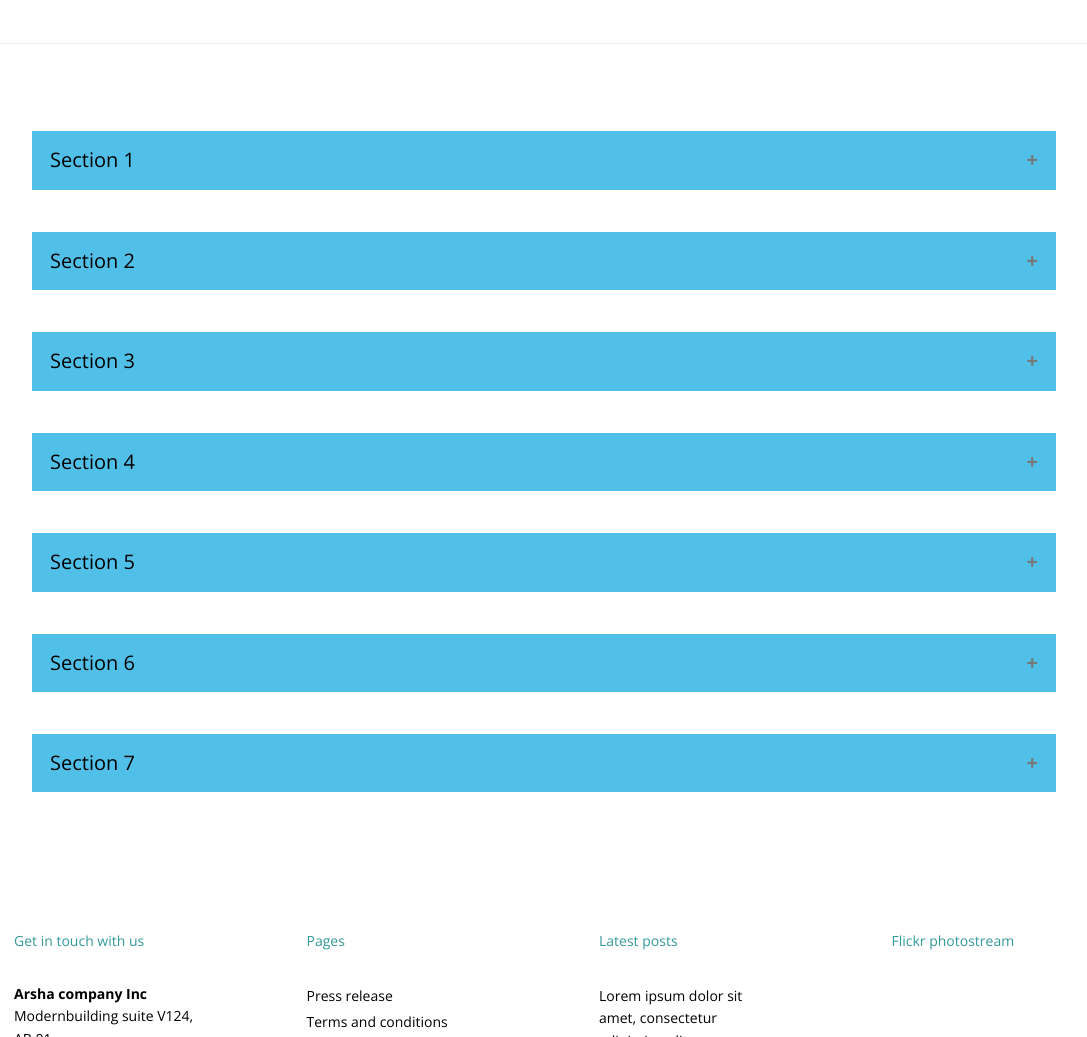
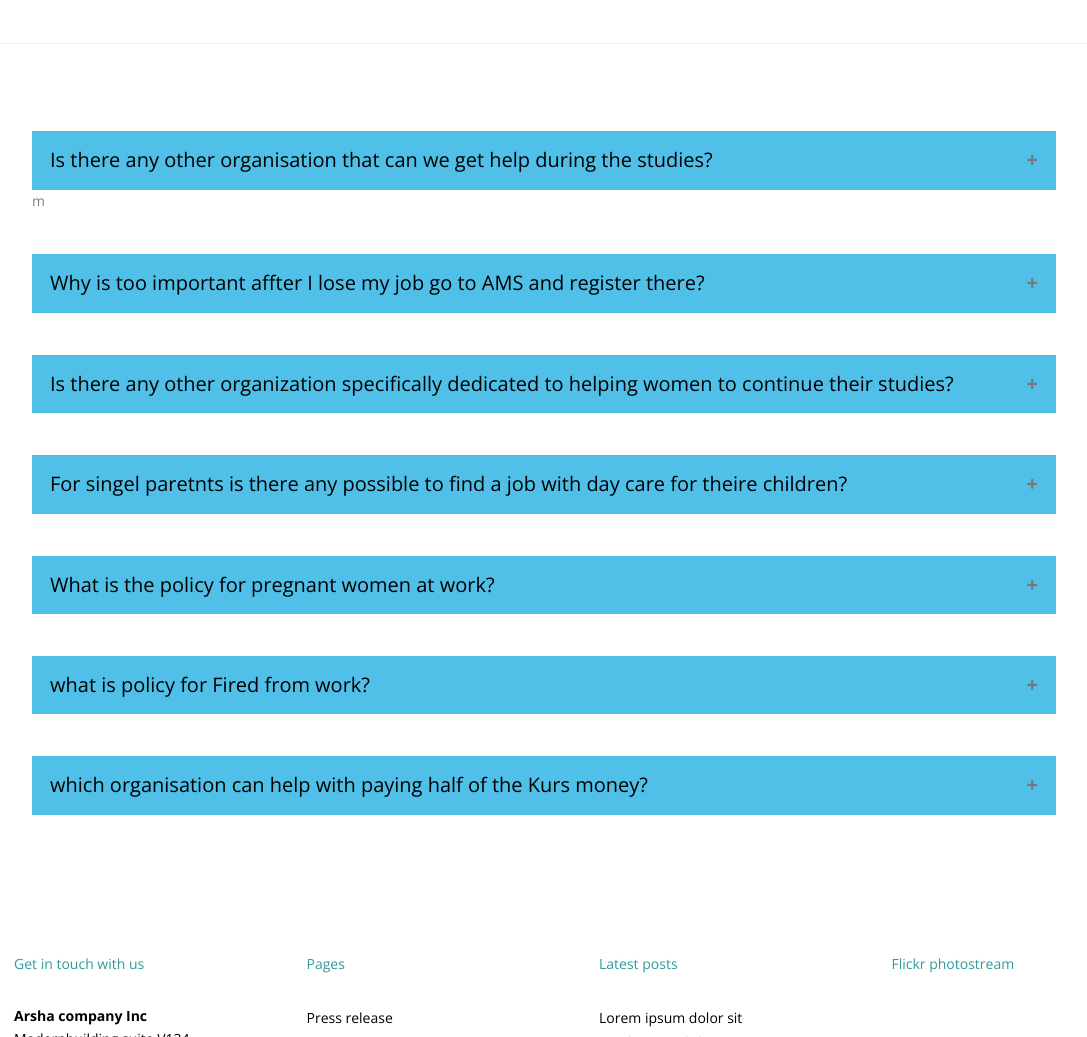
Before and after one commit to Vherzer/Projekt-jugendcollege, a plain HTML site: page arsha/question.html in a window 1280 px wide. Shown: the part 2500-3537 px from the top of the page, without its empty margins (96-1183 px from the left). Drawn offline with nearby package versions, Linux system fonts and the light colour scheme.

Commit message:
Update question.html

```diff
--- a/arsha/question.html
+++ b/arsha/question.html
@@ -246,34 +246,34 @@
 <br><br>
 <br>
 <section id="section3">
-<button class="accordion">Section 1</button><!-- ? --->
+<button class="accordion">Is there any other organisation that can we get help during the studies?</button>m
 <div class="panel">
   <p>Lorem ipsum dolor sit amet, consectetur adipisicing elit, sed do eiusmod tempor incididunt ut labore et dolore magna aliqua. Ut enim ad minim veniam, quis nostrud exercitation ullamco laboris nisi ut aliquip ex ea commodo consequat.</p>
 </div>
 
-<button class="accordion">Section 2</button>
+<button class="accordion">Why is too important affter I lose my job go to AMS and register there?</button>
 <div class="panel">
   <p>Lorem ipsum dolor sit amet, consectetur adipisicing elit, sed do eiusmod tempor incididunt ut labore et dolore magna aliqua. Ut enim ad minim veniam, quis nostrud exercitation ullamco laboris nisi ut aliquip ex ea commodo consequat.</p>
 </div>
 
-<button class="accordion">Section 3</button>
+<button class="accordion">Is there any other organization specifically dedicated to helping women to continue their studies?</button>
 <div class="panel">
   <p>Lorem ipsum dolor sit amet, consectetur adipisicing elit, sed do eiusmod tempor incididunt ut labore et dolore magna aliqua. Ut enim ad minim veniam, quis nostrud exercitation ullamco laboris nisi ut aliquip ex ea commodo consequat.</p>
 </div>
 
-<button class="accordion">Section 4</button>
+<button class="accordion">For singel paretnts is there any possible to find a job with day care for theire children?</button>
 <div class="panel">
   <p>Lorem ipsum dolor sit amet, consectetur adipisicing elit, sed do eiusmod tempor incididunt ut labore et dolore magna aliqua. Ut enim ad minim veniam, quis nostrud exercitation ullamco laboris nisi ut aliquip ex ea commodo consequat.</p>
 </div>
-<button class="accordion">Section 5</button>
+<button class="accordion">What is the policy for pregnant women at work?</button>
 <div class="panel">
   <p>Lorem ipsum dolor sit amet, consectetur adipisicing elit, sed do eiusmod tempor incididunt ut labore et dolore magna aliqua. Ut enim ad minim veniam, quis nostrud exercitation ullamco laboris nisi ut aliquip ex ea commodo consequat.</p>
 </div>
-<button class="accordion">Section 6</button>
+<button class="accordion">what is policy for Fired from work?</button>
 <div class="panel">
   <p>Lorem ipsum dolor sit amet, consectetur adipisicing elit, sed do eiusmod tempor incididunt ut labore et dolore magna aliqua. Ut enim ad minim veniam, quis nostrud exercitation ullamco laboris nisi ut aliquip ex ea commodo consequat.</p>
 </div>
-<button class="accordion">Section 7</button>
+<button class="accordion">which organisation can help with paying half of the Kurs money?</button>
 <div class="panel">
   <p>Lorem ipsum dolor sit amet, consectetur adipisicing elit, sed do eiusmod tempor incididunt ut labore et dolore magna aliqua. Ut enim ad minim veniam, quis nostrud exercitation ullamco laboris nisi ut aliquip ex ea commodo consequat.</p>
 </div>
```
